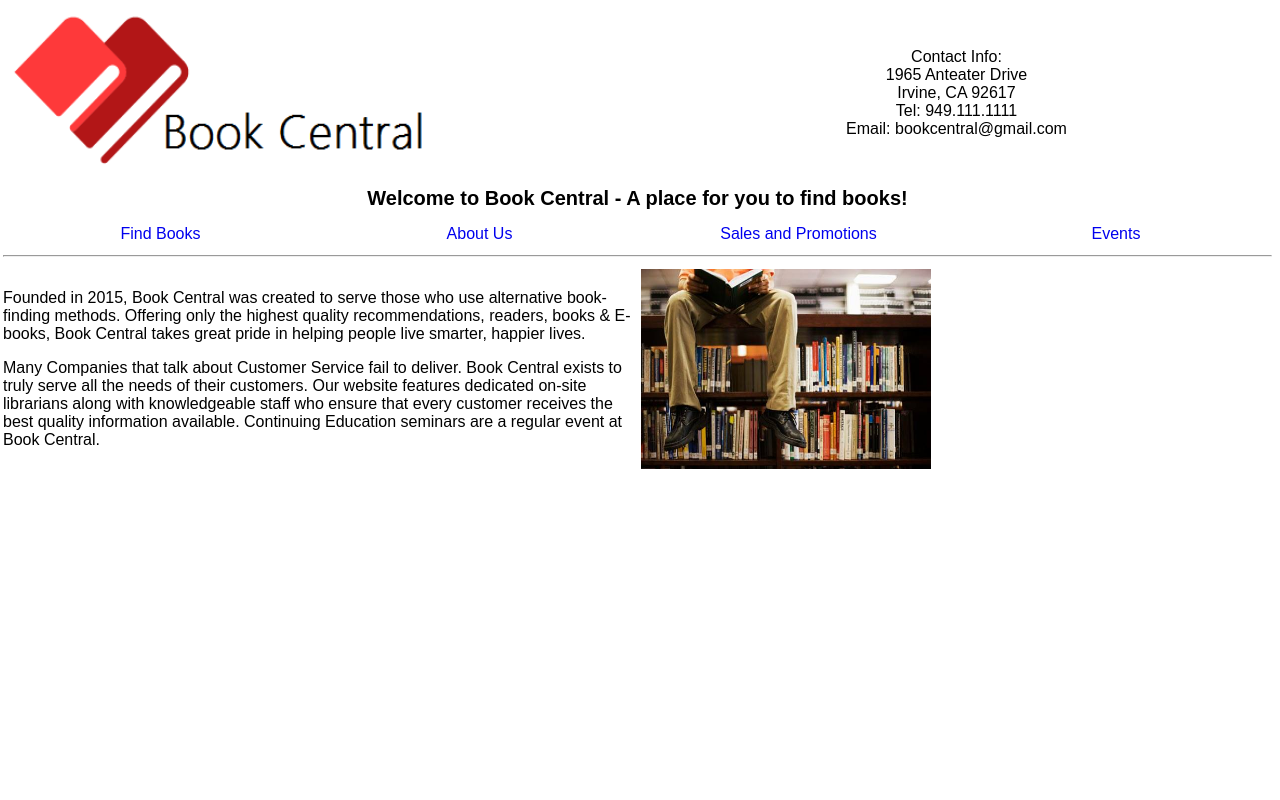
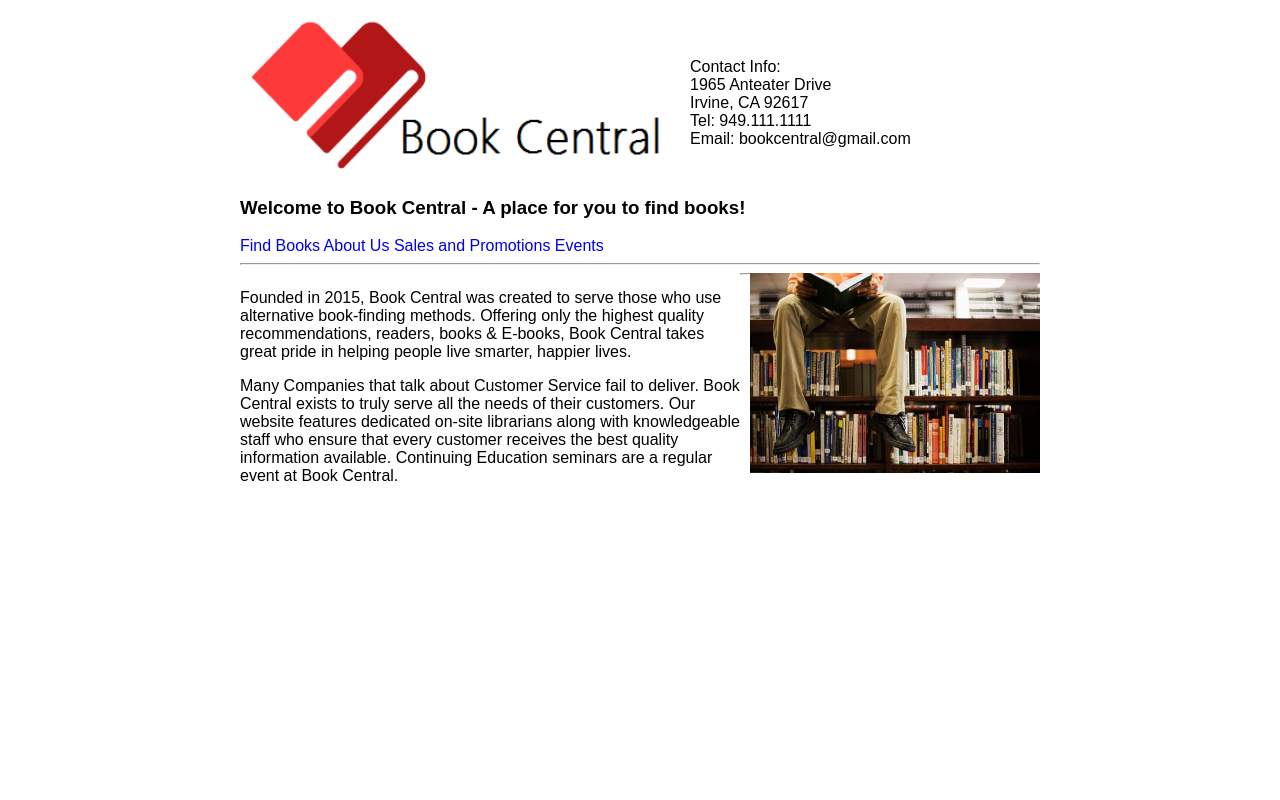
Before and after one commit to upbeat/ecommerce_CS137, a PHP site: page / in a window 1280 px wide. Run offline with PHP 8.4, Linux system fonts and the light colour scheme.

Commit message:
Change from tables to divs
Still messy, need to align

```diff
--- a/index.html
+++ b/index.html
@@ -7,64 +7,58 @@
 </head>
 
 <body>
-  <table summary="Home Page">
   <!-- LOGO AND INFO -->
-    <col width=150>
-      <tr>
-        <td colspan=2>
+  <div id="page">
+    <div id="header">
+      <div id="logo">
         <img src="img/bookLogo.png" alt="Book Central's Logo" height="180" width="450" />
-        </td>
-        <td colspan=2 align="center">
+      </div>
+
+      <div id="contact">
         Contact Info:
         <br /> 1965 Anteater Drive
         <br /> Irvine, CA 92617
         <br /> Tel: 949.111.1111
         <br /> Email: bookcentral@gmail.com
-        </td>
-      </tr>
+      </div>
+    </div>
 
     <!-- WELCOME HEADER -->
-      <td colspan=4>
+    <div id="welcome">
       <h3>Welcome to Book Central - A place for you to find books!</h3>
-      </td>
+    </div>
 
     <!-- LINKS -->
-      <tr align="center">
-        <td width="25%">
+    <div id="links">
       <a href="google.com" style="text-decoration:none">Find Books</a>
-        </td>
-        <td width="25%">
       <a href="google.com" style="text-decoration:none">About Us</a>
-        </td>
-        <td width="25%">
       <a href="google.com" style="text-decoration:none">Sales and Promotions</a>
-        </td width="25%">
-        <td>
       <a href="google.com" style="text-decoration:none">Events</a>
-        </td>
-        <td>
-      </tr>
+    </div>
 
     <!-- HORIZONTAL LINE -->
-      <td colspan=4>
     <hr size="2">
-      </td>
+
 
 
     <!-- INFO PARAGRAPH AND IMAGE -->
-      <tr>
-        <td colspan="2">
+    <div id="content">
+      <div id="info">
         <p>Founded in 2015, Book Central was created to serve those who use alternative book-finding methods. Offering only the highest quality recommendations, readers, books &amp; E-books, Book Central takes great pride in helping people live smarter,
           happier lives.
         </p>
         <p>Many Companies that talk about Customer Service fail to deliver. Book Central exists to truly serve all the needs of their customers. Our website features dedicated on-site librarians along with knowledgeable staff who ensure that every customer
           receives the best quality information available. Continuing Education seminars are a regular event at Book Central.</p>
-        </td>
-        <td colspan="2">
+      </div>
+
+      <div id="image">
         <img src="img/ReaderImg.jpg" alt="Eternal peace" height="200" width="290">
-        </td>
-      </tr>
-  </table>
+      </div>
+    </div>
+
+    <!-- HORIZONTAL LINE -->
+    <hr size="2">
+  </div>
 </body>
 
 </html>
--- a/style.css
+++ b/style.css
@@ -1,26 +1,52 @@
 /*style file*/
 
 /*used to center align entire page*/
-html {
-    display: table;
+/*html {
     margin: auto;
 }
+*/
 
 body {
-    display: table-cell;
     vertical-align: middle;
-    text-align:center;
     font-family: arial;
 }
 
-/*"welcome" header*/
-h3 {
-  font-size: 20px;
-  text-align: center;
-  height: 14px;
+
+div#page{
+  align: center;
+  margin:auto;
+  width:800px
 }
 
-.links{
-  text-align:center;
-  style="text-decoration:none"
+#header{
+  height: 170px;
 }
+
+div#logo{
+  float: left;
+}
+
+div#contact{
+  text:align: center;
+  padding-top: 50px;
+  padding-left: 100px;
+}
+
+
+
+div#links{
+
+}
+
+#content{
+
+}
+
+#info{
+  float: left;
+  width: 500px;
+}
+
+#image{
+  float: right;
+}
```
Lines whose indentation alone changed are shown as unchanged.
